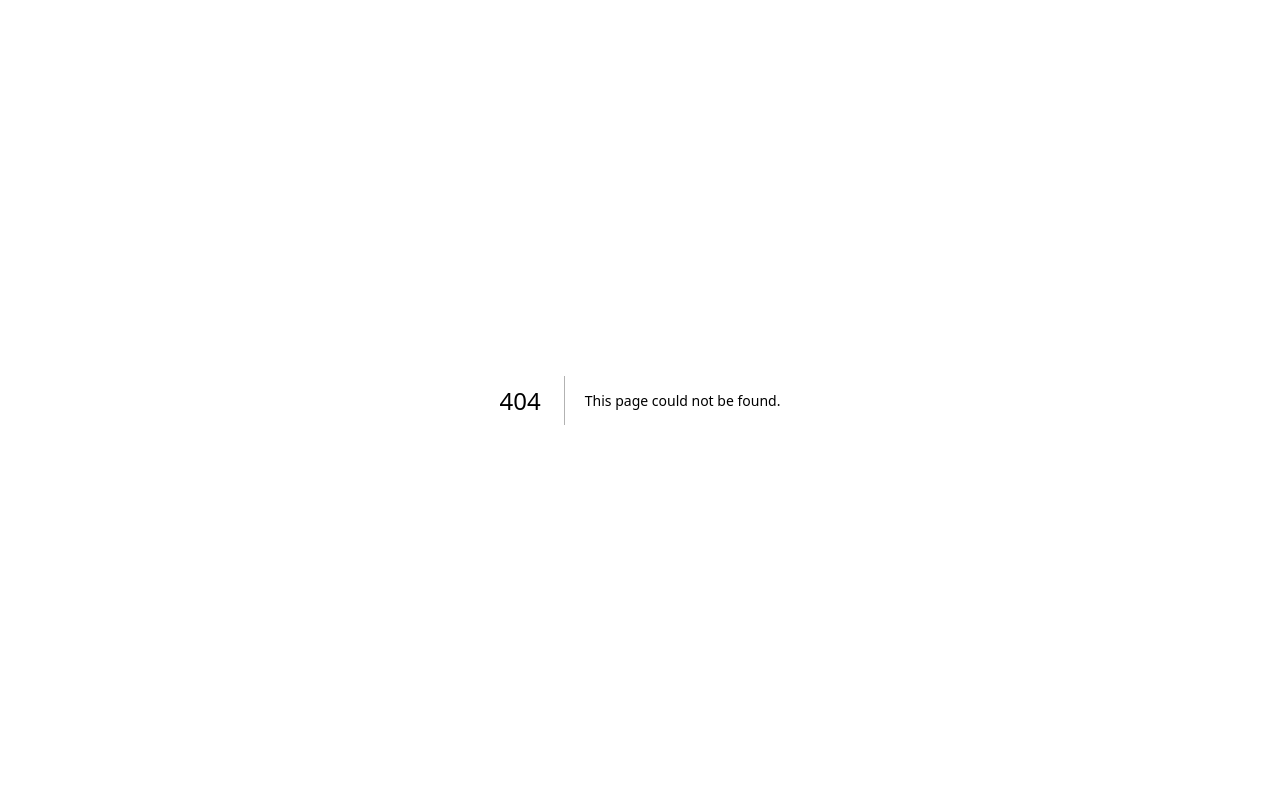
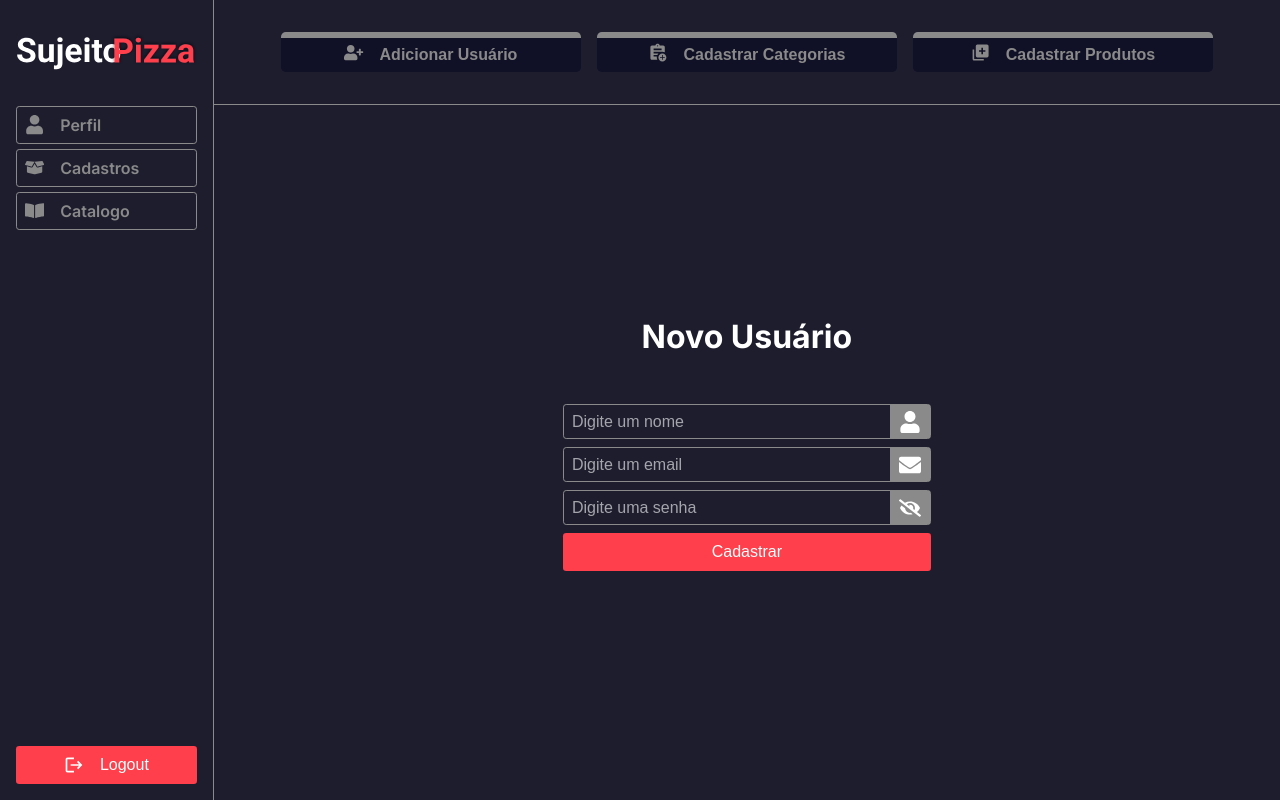
Before and after one commit to dev-ribeirojr/sujeitoPizza-frontend, a Next.js app: page /register in a window 1280 px wide. Before the commit this address had no page. Built offline with nearby package versions, Linux system fonts and the light colour scheme.

Commit message:
feat: Criando pagina de cadastros

```diff
--- /dev/null
+++ b/src/app/register/modules/headerRegister/headerRegister.module.scss
@@ -0,0 +1,10 @@
+.header {
+  width: 100%;
+  display: flex;
+  align-items: center;
+  justify-content: center;
+  padding: 2rem 1rem;
+  gap: 1rem;
+
+  border-bottom: 1px solid var(--gray-100);
+}
--- /dev/null
+++ b/src/app/register/modules/headerRegister/index.tsx
@@ -0,0 +1,23 @@
+import styles from './headerRegister.module.scss';
+import { ButtonBorderTop } from "@/components/ui/button";
+import { icons } from "@/config/icons";
+
+export function HeaderRegister() {
+
+  return (
+    <div className={styles.header}>
+      <ButtonBorderTop
+        icon={icons.newUser}
+        text={"Adicionar Usuário"}
+      />
+      <ButtonBorderTop
+        icon={icons.addCategory}
+        text={"Cadastrar Categorias"}
+      />
+      <ButtonBorderTop
+        icon={icons.add}
+        text={"Cadastrar Produtos"}
+      />
+    </div>
+  )
+}
--- a/src/app/newuser/newuser.module.scss
+++ b/src/app/register/modules/newUser/newuser.module.scss
@@ -1,6 +1,5 @@
 .ContainerCenter {
-  height: 100%;
-
+  flex: 1;
   display: flex;
   flex-direction: column;
   align-items: center;
--- /dev/null
+++ b/src/app/register/page.tsx
@@ -0,0 +1,19 @@
+import styles from './register.module.scss'
+import { Header } from "@/components/header";
+import { Container } from "@/components/ui/container";
+import { HeaderRegister } from "./modules/headerRegister";
+import NewUser from './modules/newUser';
+
+export default function Register() {
+
+  return (
+    <Container>
+      <Header />
+      <main className={styles.container}>
+        <HeaderRegister />
+        <NewUser />
+      </main>
+    </Container>
+  )
+
+}
--- /dev/null
+++ b/src/app/register/register.module.scss
@@ -0,0 +1,5 @@
+.container {
+  width: 100%;
+  display: flex;
+  flex-direction: column;
+}
```
Also changed, not shown: src/app/register/modules/newUser/index.tsx (renamed from src/app/newuser/page.tsx).
